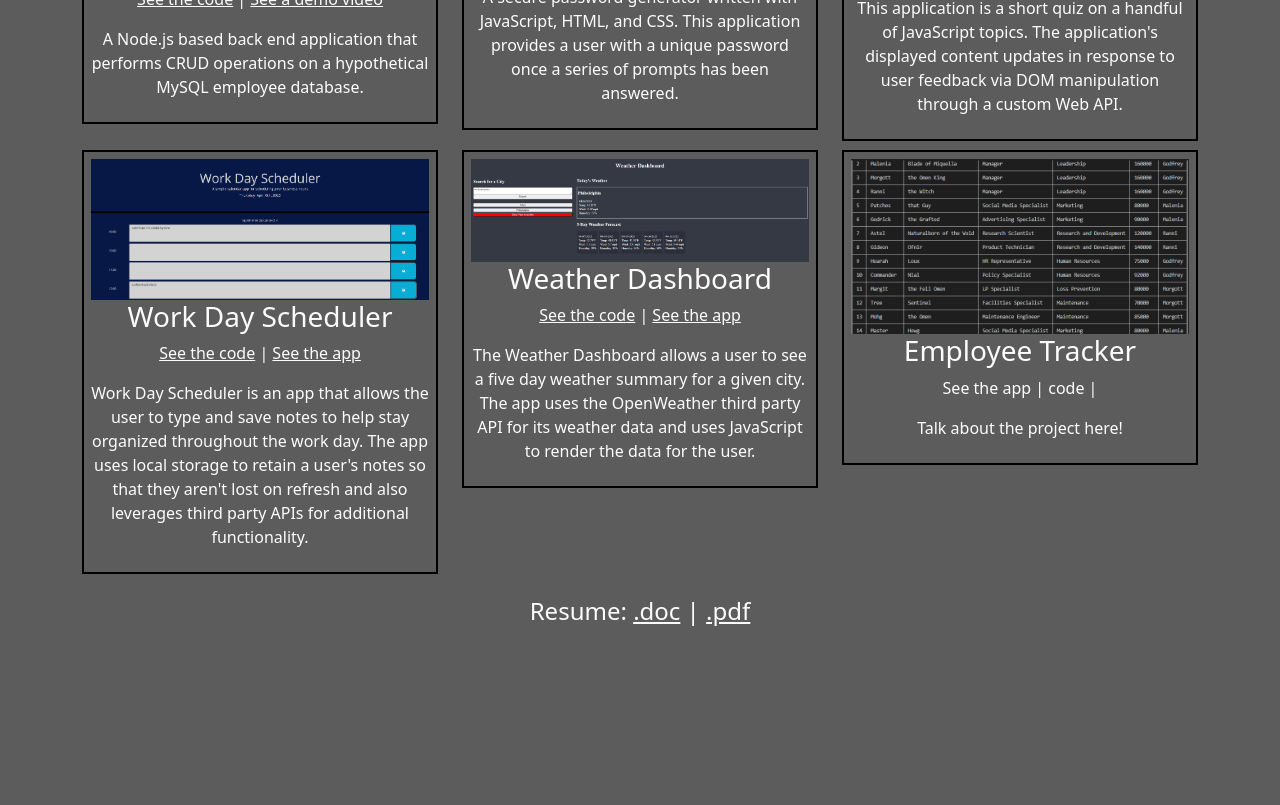
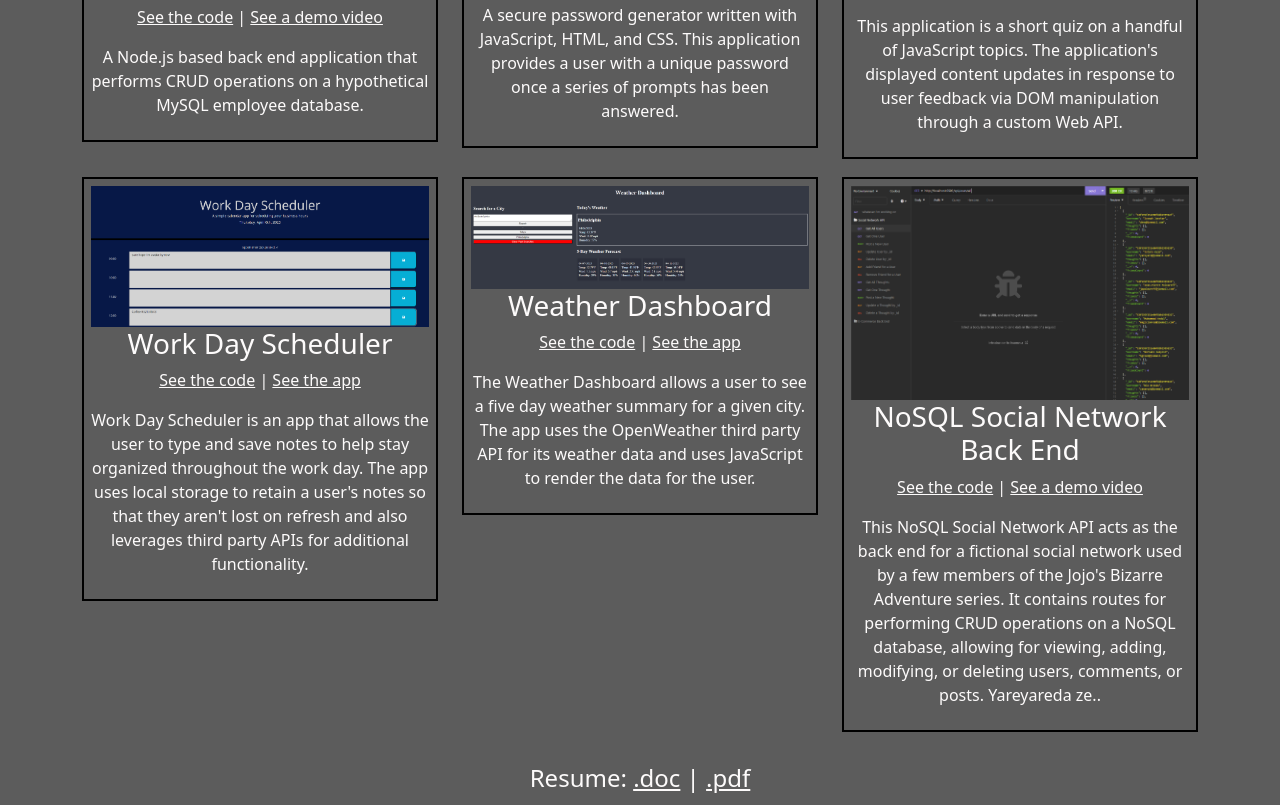
Before and after one commit to chocochip287/mg-portfolio, a plain HTML site: page index.html in a window 1280 px wide. Shown: the part 412-1217 px from the top of the page. Before the commit the page ends 1050 px from the top, so only its background shows below. Drawn offline with nearby package versions, Linux system fonts and the light colour scheme.

Commit message:
Set up project six as the Jojo social network. Rough draft considered go for launch.

```diff
--- a/assets/css/style.css
+++ b/assets/css/style.css
@@ -26,6 +26,7 @@ i {
 
 .row {
     padding-bottom: 9px;
+    padding-top: 9px;
 }
 
 .thumbnail {
--- a/index.html
+++ b/index.html
@@ -118,14 +118,16 @@
             </div>
           </div>
         </div>
-        <!-- project six -->
+        <!-- project six - NoSQL Social Network Back End -->
         <div class="col-md-4">
           <div class="thumbnail">
-            <img src="assets/images/employee-tracker-2.png" class="img-fluid" alt="horiseon recode project">
+            <img src="assets/images/nosql-snetwork-api.PNG" class="img-fluid" alt="horiseon recode project">
             <div>
-              <h3>Employee Tracker</h3>
-              <p>See the app | code | </p>
-              <p>Talk about the project here!</p>
+              <h3>NoSQL Social Network Back End</h3>
+              <p>
+                <a href="https://github.com/chocochip287/nosql-snetwork-api">See the code</a> | <a href="https://www.youtube.com/watch?v=8n3Luv80eWQ">See a demo video</a>
+              </p>
+              <p>This NoSQL Social Network API acts as the back end for a fictional social network used by a few members of the Jojo's Bizarre Adventure series. It contains routes for performing CRUD operations on a NoSQL database, allowing for viewing, adding, modifying, or deleting users, comments, or posts. Yareyareda ze..</p>
             </div>
           </div>
         </div>
```
Also changed, not shown: assets/images/nosql-snetwork-api.PNG (added).
